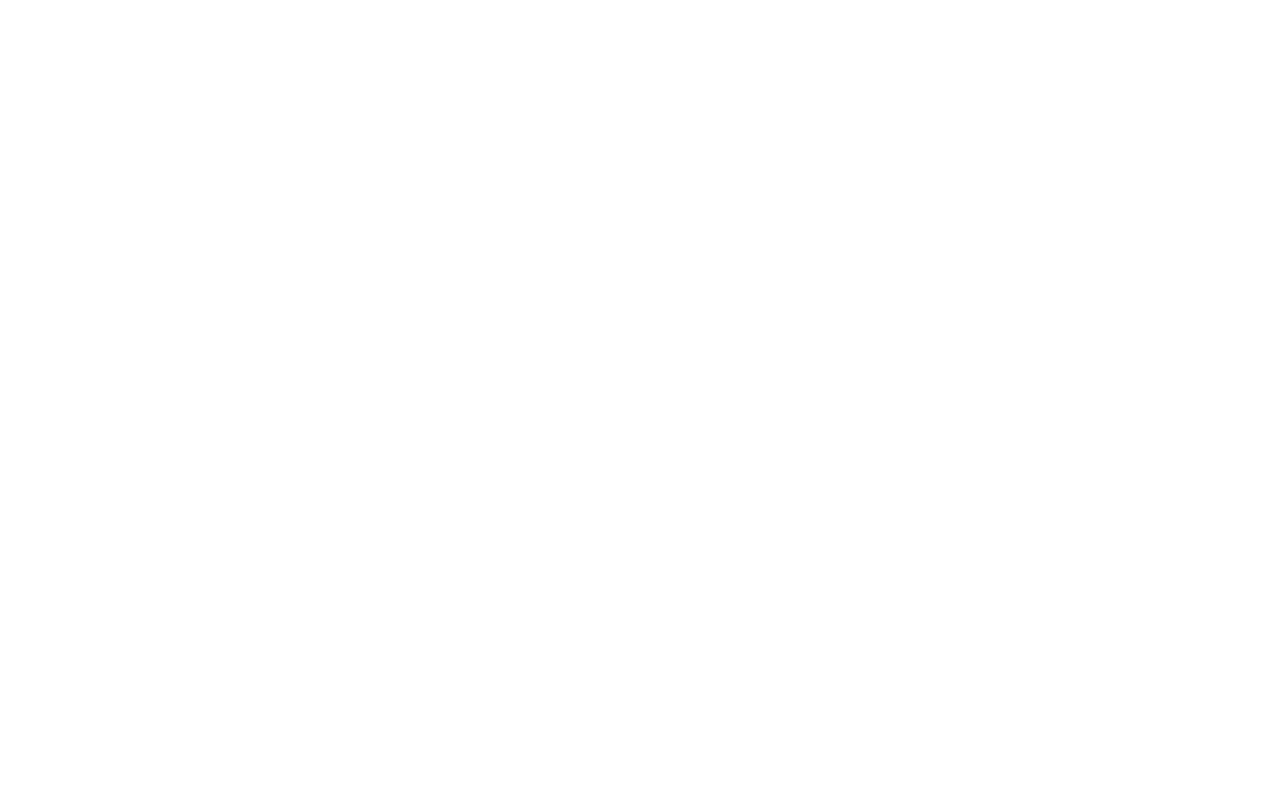
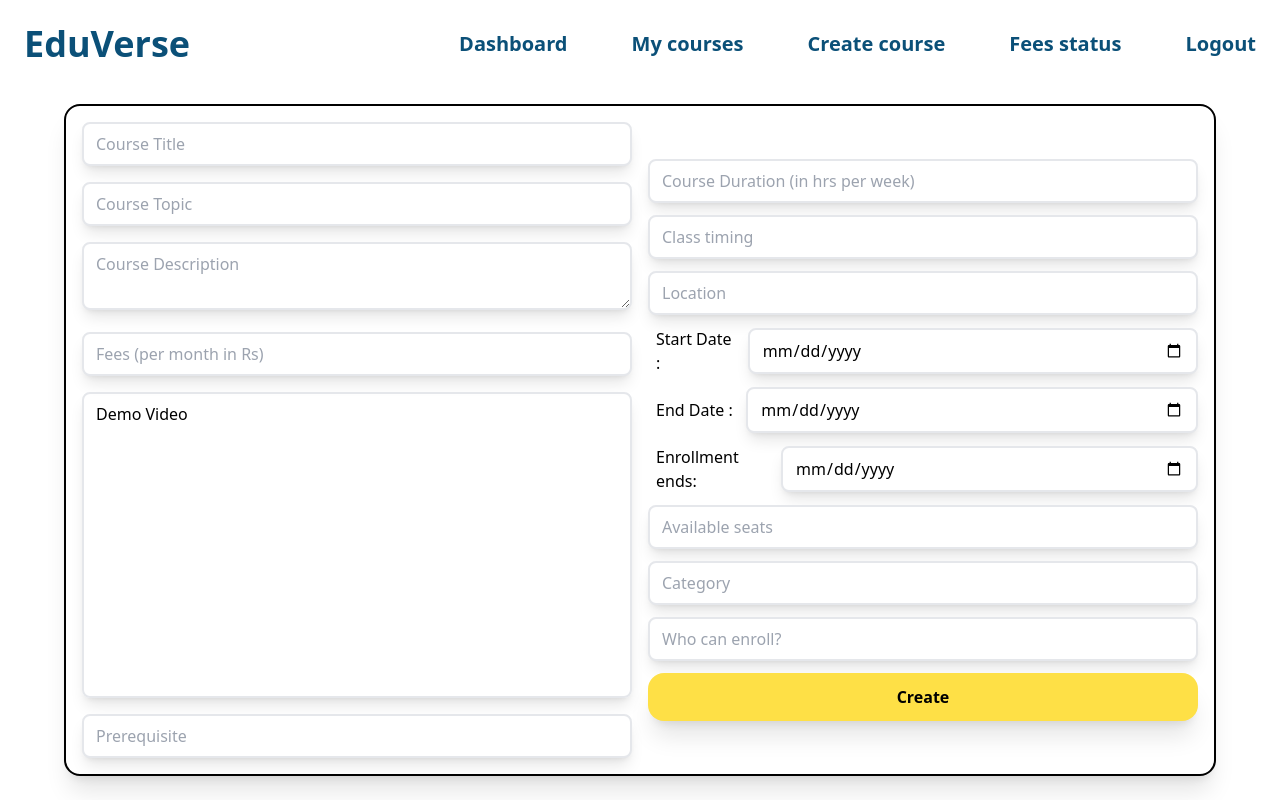
Before and after one commit to ishikag123/EduVerse-Frontend, a React (Vite) app in the folder eduverse/: page /create-course in a window 1280 px wide. Before the commit this address had no page. Built offline with nearby package versions, Linux system fonts and the light colour scheme; sample sign-in values are in the browser's storage.

Commit message:
create course componenet done

```diff
--- a/eduverse/src/App.jsx
+++ b/eduverse/src/App.jsx
@@ -14,6 +14,7 @@
 import { setAuthToken } from "./Services/utils";
 import { Explore } from "./Components/Student/Explore";
 import { TeacherDashboard } from "./Components/Teacher/TeacherDashboard";
+import { CreateCourse } from "./Components/Teacher/CreateCourse";
 
 function App() {
   const { student, stoken, setSToken, setSMail, teacher } =
@@ -51,6 +52,10 @@
             path="/teacher-dashboard"
             element={teacher ? <TeacherDashboard /> : <Navigate to="/" />}
           />
+          <Route
+            path="/create-course"
+            element={teacher ? <CreateCourse /> : <Navigate to="/" />}
+          />
         </Routes>
       </Router>
       {/* </AccountProvider> */}
--- a/eduverse/src/Components/Student/CourseOverview.jsx
+++ b/eduverse/src/Components/CourseOverview.jsx
@@ -1,9 +1,9 @@
 import React from "react";
 import { useContext } from "react";
-import { AccountContext } from "../../Context/AccountProvider";
+import { AccountContext } from "../Context/AccountProvider";
 
 export const CourseOverview = ({ course }) => {
-  const { setCID } = useContext(AccountContext);
+  const { setCID, teacher } = useContext(AccountContext);
   return (
     <div className="h-full w-full flex gap-6 items-center p-6 px-16 mt-20 overflow-auto">
       {course && (
@@ -53,12 +53,28 @@
               <h2>Contact: {course.created_by}</h2>
             </div>
             <div className="w-full flex gap-4">
+              {teacher ? (
+                <>
+                  <button className="p-2 bg-[#f4d84c] text-white font-semibold shadow-xl w-1/3 rounded-2xl hover:bg-[#ffe45baa] transition-all ease-in delay-75">
+                    Edit
+                  </button>
+                  <button className="p-2 bg-[#f4d84c] text-white font-semibold shadow-xl w-1/3 rounded-2xl hover:bg-[#ffe45baa] transition-all ease-in delay-75">
+                    End Course
+                  </button>
+                  <button className="p-2 bg-[#f4d84c] text-white font-semibold shadow-xl w-1/3 rounded-2xl hover:bg-[#ffe45baa] transition-all ease-in delay-75">
+                    Enrollments
+                  </button>
+                </>
+              ) : (
+                <>
                   <button className="p-2 bg-[#f4d84c] text-white font-semibold shadow-xl w-1/3 rounded-2xl hover:bg-[#ffe45baa] transition-all ease-in delay-75">
                     Enroll
                   </button>
                   <button className="p-2 bg-[#f4d84c] text-white font-semibold shadow-xl w-1/3 rounded-2xl hover:bg-[#ffe45baa] transition-all ease-in delay-75">
                     Wishlist
                   </button>
+                </>
+              )}
               <button
                 onClick={() => setCID("")}
                 className="p-2 bg-[#f4d84c] text-white font-semibold shadow-xl w-1/3 rounded-2xl hover:bg-[#ffe45baa] transition-all ease-in delay-75"
--- a/eduverse/src/Components/Student/Explore.jsx
+++ b/eduverse/src/Components/Student/Explore.jsx
@@ -10,7 +10,7 @@
   getCourseByTeacher,
 } from "../../Services/api";
 import { getStudentToken } from "../../Services/utils";
-import { CourseOverview } from "./CourseOverview";
+import { CourseOverview } from "../CourseOverview";
 import { TeacherProfile } from "./TeacherProfile";
 
 export const Explore = () => {
@@ -45,6 +45,7 @@
     setFilteredCourse(filteredData);
     //console.log(filteredData);
   };
+
   const filterTeacher = () => {
     let filteredData = teachers;
     if (searchTeacher !== "") {
--- /dev/null
+++ b/eduverse/src/Components/Teacher/CreateCourse.jsx
@@ -0,0 +1,185 @@
+import React from "react";
+import { useState, useContext, useEffect } from "react";
+import { getTeacherToken } from "../../Services/utils";
+import { AccountContext } from "../../Context/AccountProvider";
+import { TeacherNav } from "../Navbar/TeacherNav";
+import { createCourse } from "../../Services/api";
+
+export const CreateCourse = () => {
+  const { teacher, setTeacher } = useContext(AccountContext);
+  const [cname, setCname] = useState("");
+  const [description, setDescription] = useState("");
+  const [prereq, setPrereq] = useState("");
+  const [duration, setDuration] = useState(0);
+  const [timing, setTiming] = useState("");
+  const [topic, setTopic] = useState("");
+  const [fees, setFees] = useState("");
+  const [demo, setDemo] = useState("");
+  const [location, setLocation] = useState("");
+  const [startDate, setStartDate] = useState("");
+  const [endDate, setEndDate] = useState("");
+  const [enrollmentLastDate, setEnrollmentLastDate] = useState("");
+  const [seats, setSeats] = useState("");
+  const [category, setCategory] = useState("");
+  const [level, setLevel] = useState("");
+
+  const handleSubmit = async (e) => {
+    e.preventDefault();
+    const created_by = teacher.email;
+    const body = JSON.stringify({
+      cname,
+      topic,
+      created_by,
+      description,
+      duration,
+      timing,
+      location,
+      category,
+      level,
+      startDate,
+      endDate,
+      enrollmentLastDate,
+      seats,
+      fees,
+      prereq,
+      demo,
+    });
+    await createCourse(body, teacher.token);
+  };
+
+  useEffect(() => {
+    const user = getTeacherToken();
+    setTeacher(user);
+    //console.log(teacher);
+  }, []);
+
+  return (
+    <div className="h-screen w-full flex flex-col">
+      <TeacherNav />
+      <div className="h-full w-full flex gap-4 justify-center items-center p-6 px-16 mt-20">
+        <form
+          className="border-black border-2 shadow-xl w-full h-full rounded-2xl flex gap-4 justify-center items-center p-4 overflow-auto"
+          onSubmit={handleSubmit}
+        >
+          <div className="flex flex-col gap-4 justify-center items-center w-1/2 h-full">
+            <input
+              type="text"
+              placeholder="Course Title"
+              className="border-2 shadow-lg p-2 w-full rounded-lg px-3"
+              required="true"
+              onChange={(e) => setCname(e.target.value)}
+            />
+            <input
+              type="text"
+              placeholder="Course Topic"
+              className="border-2 shadow-lg p-2 w-full rounded-lg px-3"
+              onChange={(e) => setTopic(e.target.value)}
+            />
+            <label htmlFor="description">
+              <textarea
+                cols="90"
+                placeholder="Course Description"
+                className="border-2 shadow-lg p-2 w-full rounded-lg px-3"
+                required="true"
+                onChange={(e) => setDescription(e.target.value)}
+              ></textarea>
+            </label>
+
+            <input
+              type="text"
+              placeholder="Fees (per month in Rs)"
+              required="true"
+              className="border-2 shadow-lg p-2 w-full rounded-lg px-3"
+              onChange={(e) => setFees(e.target.value)}
+            />
+
+            <div className="border-2 shadow-lg p-2 w-full h-1/2 rounded-lg px-3">
+              Demo Video
+            </div>
+            <input
+              type="text"
+              placeholder="Prerequisite"
+              className="border-2 shadow-lg p-2 w-full rounded-lg px-3"
+              onChange={(e) => setPrereq(e.target.value)}
+            />
+          </div>
+          <div className="flex flex-col gap-3 justify-center items-center w-1/2 h-full">
+            <input
+              type="number"
+              placeholder="Course Duration (in hrs per week)"
+              className="border-2 shadow-lg p-2 w-full rounded-lg px-3"
+              required="true"
+              onChange={(e) => setDuration(e.target.value)}
+            />
+            <input
+              type="text"
+              placeholder="Class timing"
+              className="border-2 shadow-lg p-2 w-full rounded-lg px-3"
+              required="true"
+              onChange={(e) => setTiming(e.target.value)}
+            />
+            <input
+              type="text"
+              placeholder="Location"
+              className="border-2 shadow-lg p-2 w-full rounded-lg px-3"
+              required="true"
+              onChange={(e) => setLocation(e.target.value)}
+            />
+            <label className="flex w-full gap-2 justify-center items-center pl-2">
+              Start Date :
+              <input
+                type="date"
+                placeholder="Start date"
+                className="border-2 shadow-lg p-2 w-5/6 ml-auto rounded-lg px-3"
+                required="true"
+                onChange={(e) => setStartDate(e.target.value)}
+              />
+            </label>
+            <label className="flex w-full gap-2 justify-center items-center pl-2">
+              End Date :
+              <input
+                type="date"
+                placeholder="End date"
+                className="border-2 shadow-lg p-2 w-5/6 ml-auto rounded-lg px-3"
+                required="true"
+                onChange={(e) => setEndDate(e.target.value)}
+              />
+            </label>
+            <label className="flex w-full gap-2 justify-center items-center pl-2">
+              Enrollment ends:
+              <input
+                type="date"
+                placeholder="Enrollment ends on"
+                className="border-2 shadow-lg p-2 w-5/6 ml-auto rounded-lg px-3"
+                required="true"
+                onChange={(e) => setEnrollmentLastDate(e.target.value)}
+              />
+            </label>
+            <input
+              type="number"
+              placeholder="Available seats"
+              className="border-2 shadow-lg p-2 w-full rounded-lg px-3"
+              required="true"
+              onChange={(e) => setSeats(e.target.value)}
+            />
+            <input
+              type="text"
+              placeholder="Category"
+              className="border-2 shadow-lg p-2 w-full rounded-lg px-3"
+              onChange={(e) => setCategory(e.target.value)}
+            />
+            <input
+              type="text"
+              placeholder="Who can enroll?"
+              className="border-2 shadow-lg p-2 w-full rounded-lg px-3"
+              onChange={(e) => setLevel(e.target.value)}
+            />
+            <button className="bg-[#fee046] hover:bg-[#fdefa8] rounded-2xl shadow-xl p-3 font-semibold transition-all ease-in delay-75 w-full">
+              Create
+            </button>
+          </div>
+        </form>
+      </div>
+    </div>
+  );
+};
--- a/eduverse/src/Components/Teacher/TeacherDashboard.jsx
+++ b/eduverse/src/Components/Teacher/TeacherDashboard.jsx
@@ -8,14 +8,31 @@
 import { FaStarHalfAlt, FaGraduationCap, FaHeart, FaEye } from "react-icons/fa";
 import { AccountContext } from "../../Context/AccountProvider";
 import { getTeacherToken } from "../../Services/utils";
-import { getMyCourses, getTeacher } from "../../Services/api";
+import { getMyCourses, getTeacher, getCourseByID } from "../../Services/api";
 import { TeacherNav } from "../Navbar/TeacherNav";
+import { CourseOverview } from "../CourseOverview";
 
 export const TeacherDashboard = () => {
   const [teacherData, setTeacherData] = useState({});
   const [courseData, setCourseData] = useState([]);
+  const [course, setCourse] = useState();
   const [active, setActive] = useState(false);
-  const { teacher, setTeacher } = useContext(AccountContext);
+  const { teacher, setTeacher, CID, setCID } = useContext(AccountContext);
+
+  const viewCourse = async (id) => {
+    setCID(id);
+    //console.log(id);
+    try {
+      const data = await getCourseByID(teacher.token, id);
+      if (data) {
+        setCourse(data);
+        //console.log(data);
+        //console.log("saved in state:", course);
+      } else console.log(`${id} not found`);
+    } catch (error) {
+      console.log(error);
+    }
+  };
 
   const checkActive = (end) => {
     const currDate = new Date();
@@ -25,6 +42,7 @@
   };
 
   useEffect(() => {
+    setCID("");
     const user = getTeacherToken();
     setTeacher(user);
     //console.log(user);
@@ -57,6 +75,10 @@
   return (
     <div className="h-screen w-full flex flex-col">
       <TeacherNav />
+
+      {CID ? (
+        <CourseOverview course={course} />
+      ) : (
         <div className="h-full w-full flex gap-4 justify-center items-center p-6 px-16 mt-20">
           <div className="h-full w-1/3 bg-[#0B5078] rounded-2xl shadow-xl flex flex-col justify-center items-center gap-4">
             <img
@@ -76,7 +98,7 @@
                 {teacherData.email}
               </div>
               <div className="flex font-semibold text-lg text-white justify-center items-center gap-4">
-              <MdLocationOn className="text-2xl text-left" />{" "}
+                <MdLocationOn className="text-2xl text-left" />
                 {teacherData.address}
               </div>
               <div className="flex font-semibold text-lg text-white justify-center items-center gap-4">
@@ -104,7 +126,7 @@
                       <div className="flex gap-4 ml-auto">
                         <button
                           className="text-[#b39e36] font-bold text-xl hover:text-[#b39e369e] transition-all ease-in delay-75"
-                        //onClick={() => setCID(item._id)}
+                          onClick={() => viewCourse(item._id)}
                         >
                           <FaEye />
                         </button>
@@ -130,6 +152,7 @@
             </button>
           </div>
         </div>
+      )}
     </div>
   );
 };
```
Also changed, not shown: eduverse/src/Components/Teacher/Teacher.jsx (deleted, +0 -9 lines), eduverse/src/Services/api.jsx (+14 -0 lines). Lines whose indentation alone changed are shown as unchanged.
